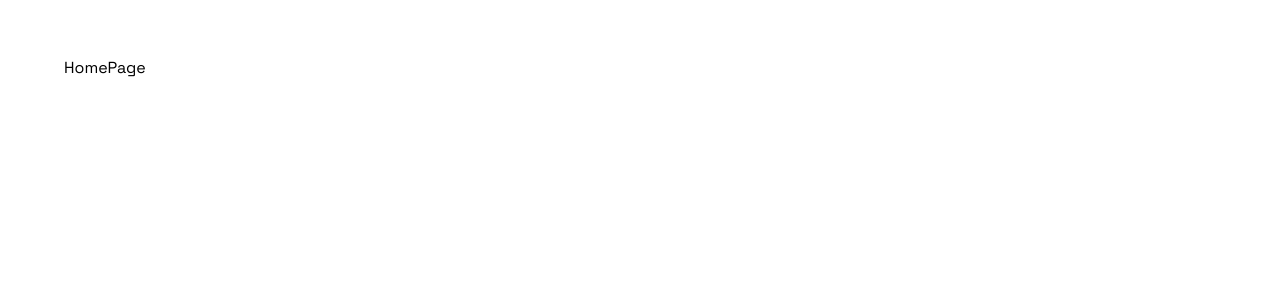
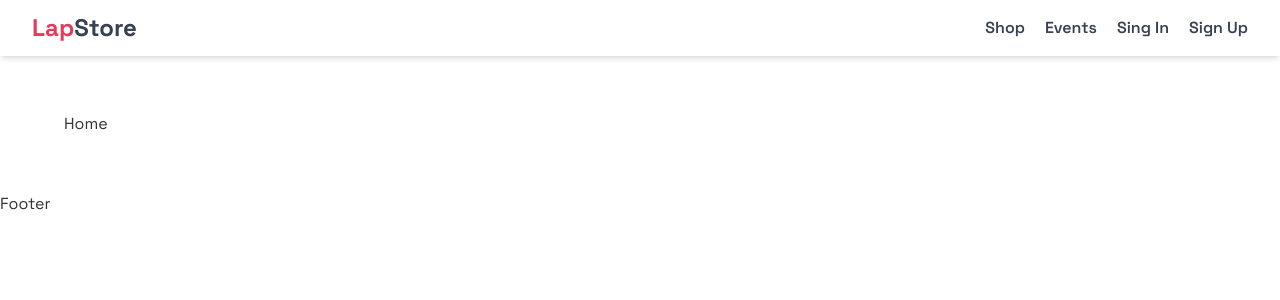
Before and after one commit to 10Sadique/lap-store-client, a React (Create React App) app: page / in a window 1280 px wide. Shown: the top 300 px of the page. Built offline with nearby package versions, Linux system fonts and the light colour scheme.

Commit message:
navbar added

```diff
--- a/package.json
+++ b/package.json
@@ -6,6 +6,7 @@
     "@testing-library/jest-dom": "^5.16.5",
     "@testing-library/react": "^13.4.0",
     "@testing-library/user-event": "^13.5.0",
+    "daisyui": "^2.42.0",
     "dotenv": "^16.0.3",
     "firebase": "^9.14.0",
     "react": "^18.2.0",
--- /dev/null
+++ b/src/components/ui/Footer.js
@@ -0,0 +1,5 @@
+const Footer = () => {
+    return <div>Footer</div>;
+};
+
+export default Footer;
--- /dev/null
+++ b/src/components/ui/Navbar.js
@@ -0,0 +1,87 @@
+import { useState } from 'react';
+import { NavLink } from 'react-router-dom';
+import { FaBars, FaTimes } from 'react-icons/fa';
+
+const Navbar = () => {
+    const [navbar, setNavbar] = useState(false);
+
+    const handleSignOut = () => {
+        // logOut()
+        //     .then(() => {
+        //         console.log('Signed Out');
+        //     })
+        //     .catch((err) => {
+        //         console.error(err);
+        //     });
+    };
+
+    const navLinks = [
+        <div
+            className="flex flex-col w-full gap-5 font-semibold md:items-center md:flex-row"
+            key={1}
+        >
+            <NavLink
+                className={({ isActive }) => (isActive ? 'text-cyan-600' : '')}
+                to={`/shop`}
+            >
+                Shop
+            </NavLink>
+            <NavLink
+                className={({ isActive }) => (isActive ? 'text-cyan-600' : '')}
+                to={`/blog`}
+            >
+                Events
+            </NavLink>
+            <NavLink
+                className={({ isActive }) => (isActive ? 'text-cyan-600' : '')}
+                to={`/signin`}
+            >
+                Sing In
+            </NavLink>
+            <NavLink
+                className={({ isActive }) => (isActive ? 'text-cyan-600' : '')}
+                to={`/signup`}
+            >
+                Sign Up
+            </NavLink>
+        </div>,
+    ];
+
+    return (
+        <nav className="sticky top-0 z-50 w-full text-gray-700 shadow-md bg-white/70 backdrop-blur-md">
+            <div className="justify-between px-4 mx-auto lg:max-w-7xl md:items-center md:flex md:px-8 ">
+                <div>
+                    <div className="flex items-center justify-between py-3 md:block">
+                        <NavLink to={`/`} className="text-2xl font-bold">
+                            <span className="text-primary">Lap</span>
+                            <span className="text-gray-700">Store</span>
+                        </NavLink>
+                        <div className="md:hidden">
+                            <button
+                                className="p-2rounded-md "
+                                onClick={() => setNavbar(!navbar)}
+                            >
+                                {navbar ? (
+                                    <FaTimes className="w-6 h-6" />
+                                ) : (
+                                    <FaBars className="w-6 h-6" />
+                                )}
+                            </button>
+                        </div>
+                    </div>
+                </div>
+                <div>
+                    <div
+                        className={`flex-1 justify-self-center pb-3 mt-8 md:block md:pb-0 md:mt-0 ${
+                            navbar ? 'block' : 'hidden'
+                        }`}
+                    >
+                        {navLinks}
+                    </div>
+                </div>
+            </div>
+        </nav>
+    );
+};
+
+export default Navbar;
--- a/src/layout/MainLayout.js
+++ b/src/layout/MainLayout.js
@@ -1,12 +1,17 @@
 import { Outlet, ScrollRestoration } from 'react-router-dom';
+import Footer from '../components/ui/Footer';
+import Navbar from '../components/ui/Navbar';
 
 const MainLayout = () => {
     return (
         <div>
-            <div className="mx-auto max-w-[370px] md:max-w-3xl lg:max-w-6xl my-10 lg:my-14">
+            <Navbar />
+            {/* className="mx-auto max-w-[370px] md:max-w-3xl lg:max-w-6xl my-10 lg:my-14" */}
+            <div>
                 <Outlet />
                 <ScrollRestoration />
             </div>
+            <Footer />
         </div>
     );
 };
--- a/src/pages/HomePage.js
+++ b/src/pages/HomePage.js
@@ -1,5 +1,11 @@
 const HomePage = () => {
-    return <div>HomePage</div>;
+    return (
+        <div>
+            <div className="mx-auto max-w-[370px] md:max-w-3xl lg:max-w-6xl my-10 lg:my-14">
+                Home
+            </div>
+        </div>
+    );
 };
 
 export default HomePage;
--- a/tailwind.config.js
+++ b/tailwind.config.js
@@ -8,5 +8,22 @@ module.exports = {
             },
         },
     },
-    plugins: [],
+    plugins: [require('daisyui')],
+    daisyui: {
+        themes: [
+            {
+                mytheme: {
+                    primary: '#e33c5a',
+                    secondary: '#b69ca0',
+                    accent: '#d64d6f',
+                    neutral: '#000',
+                    'base-100': '#FFFFFF',
+                    info: '#3ABFF8',
+                    success: '#36D399',
+                    warning: '#FBBD23',
+                    error: '#F87272',
+                },
+            },
+        ],
+    },
 };
```
Also changed, not shown: 1 other file (tests, documents, lock files or other folders).
